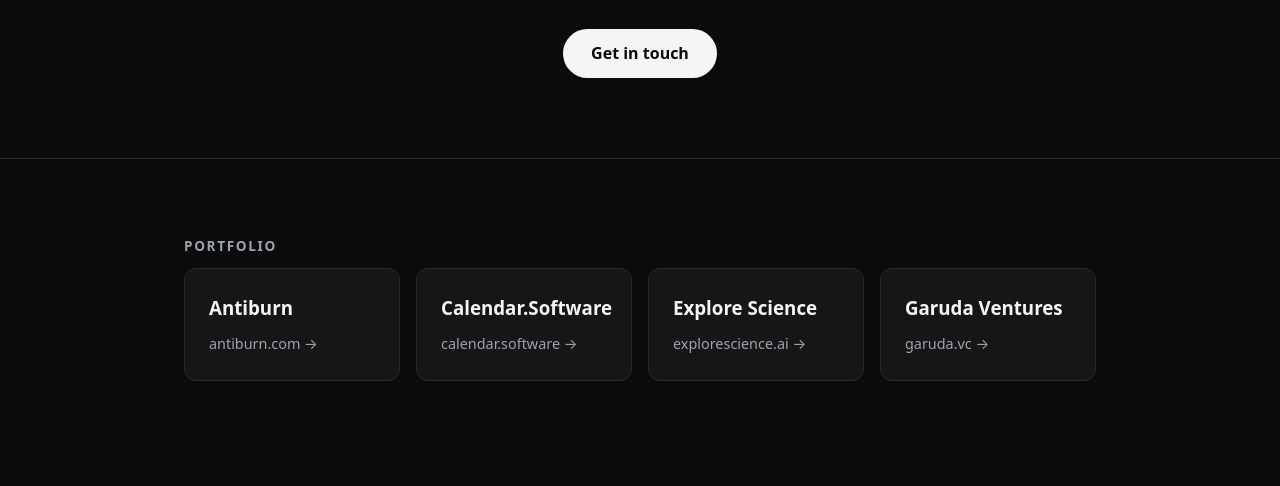
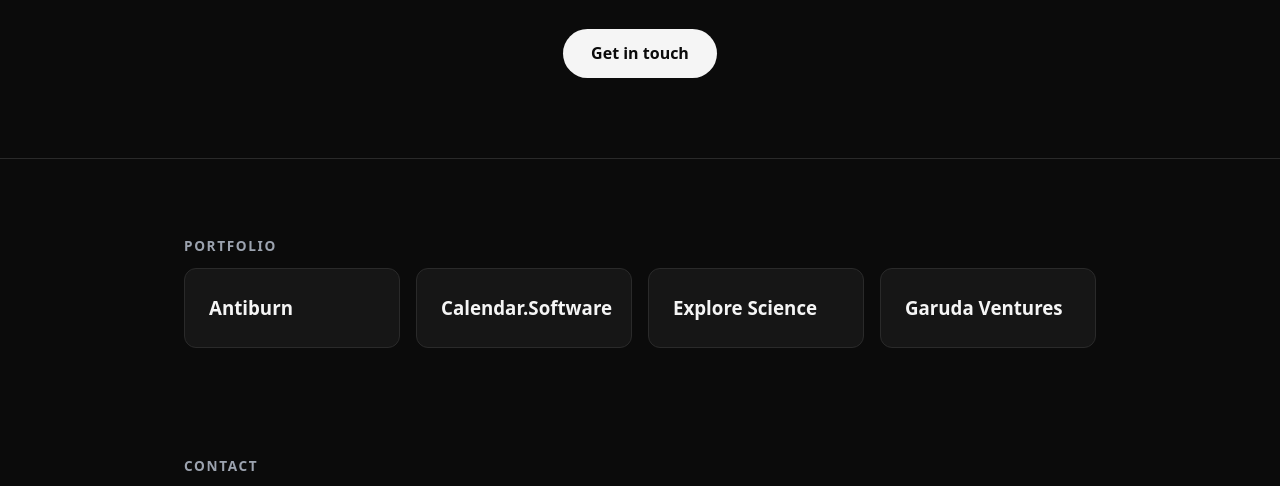
Before and after one commit to informaldev/test-site, a plain HTML site: page index.html in a window 1280 px wide. Shown: the part 310-796 px from the top of the page. Drawn offline with Linux system fonts and the light colour scheme.

Commit message:
Load portfolio companies from portfolio.json
Cards show the company name only and open the company's site in a new tab.

Co-Authored-By: Claude Opus 5.5 <noreply@anthropic.com>
Claude-Session: https://claude.ai/code/session_01MjG2DQy6uMHKsfQqi4EsWw

```diff
--- a/index.html
+++ b/index.html
@@ -23,24 +23,8 @@
   <main>
     <section id="portfolio">
       <h2>Portfolio</h2>
-      <div class="cards">
-        <a class="card" href="https://antiburn.com/" target="_blank" rel="noopener">
-          <h3>Antiburn</h3>
-          <span class="link">antiburn.com &rarr;</span>
-        </a>
-        <a class="card" href="https://www.calendar.software/" target="_blank" rel="noopener">
-          <h3>Calendar.Software</h3>
-          <span class="link">calendar.software &rarr;</span>
-        </a>
-        <a class="card" href="https://explorescience.ai/" target="_blank" rel="noopener">
-          <h3>Explore Science</h3>
-          <span class="link">explorescience.ai &rarr;</span>
-        </a>
-        <a class="card" href="https://www.garuda.vc/" target="_blank" rel="noopener">
-          <h3>Garuda Ventures</h3>
-          <span class="link">garuda.vc &rarr;</span>
-        </a>
-      </div>
+      <!-- Cards are built from portfolio.json. To add a company, add a line there. -->
+      <div class="cards" id="portfolio-list"></div>
     </section>
 
     <section id="contact">
@@ -52,5 +36,28 @@
   <footer>
     <p>&copy; 2026 Informal Capital</p>
   </footer>
+  <script>
+    // Reads portfolio.json and builds one card per company.
+    // Each link opens in a new tab (target="_blank").
+    fetch('portfolio.json')
+      .then(res => res.json())
+      .then(companies => {
+        const list = document.getElementById('portfolio-list');
+        companies.forEach(c => {
+          const a = document.createElement('a');
+          a.className = 'card';
+          a.href = c.url;
+          a.target = '_blank';
+          a.rel = 'noopener';
+          const h3 = document.createElement('h3');
+          h3.textContent = c.name;
+          a.appendChild(h3);
+          list.appendChild(a);
+        });
+      })
+      .catch(() => {
+        document.getElementById('portfolio-list').textContent = 'Portfolio could not be loaded.';
+      });
+  </script>
 </body>
 </html>
--- /dev/null
+++ b/portfolio.json
@@ -0,0 +1,6 @@
+[
+  { "name": "Antiburn", "url": "https://antiburn.com/" },
+  { "name": "Calendar.Software", "url": "https://www.calendar.software/" },
+  { "name": "Explore Science", "url": "https://explorescience.ai/" },
+  { "name": "Garuda Ventures", "url": "https://www.garuda.vc/" }
+]
--- a/style.css
+++ b/style.css
@@ -78,8 +78,7 @@ h2 { font-size: 0.85rem; letter-spacing: 0.12em; text-transform: uppercase; colo
   transition: border-color 0.2s;
 }
 .card:hover { border-color: var(--muted); }
-.card h3 { margin: 0 0 0.5rem; }
-.card .link { color: var(--muted); font-size: 0.9rem; }
+.card h3 { margin: 0; }
 
 footer {
   text-align: center;
```
Also changed, not shown: 1 other file.
